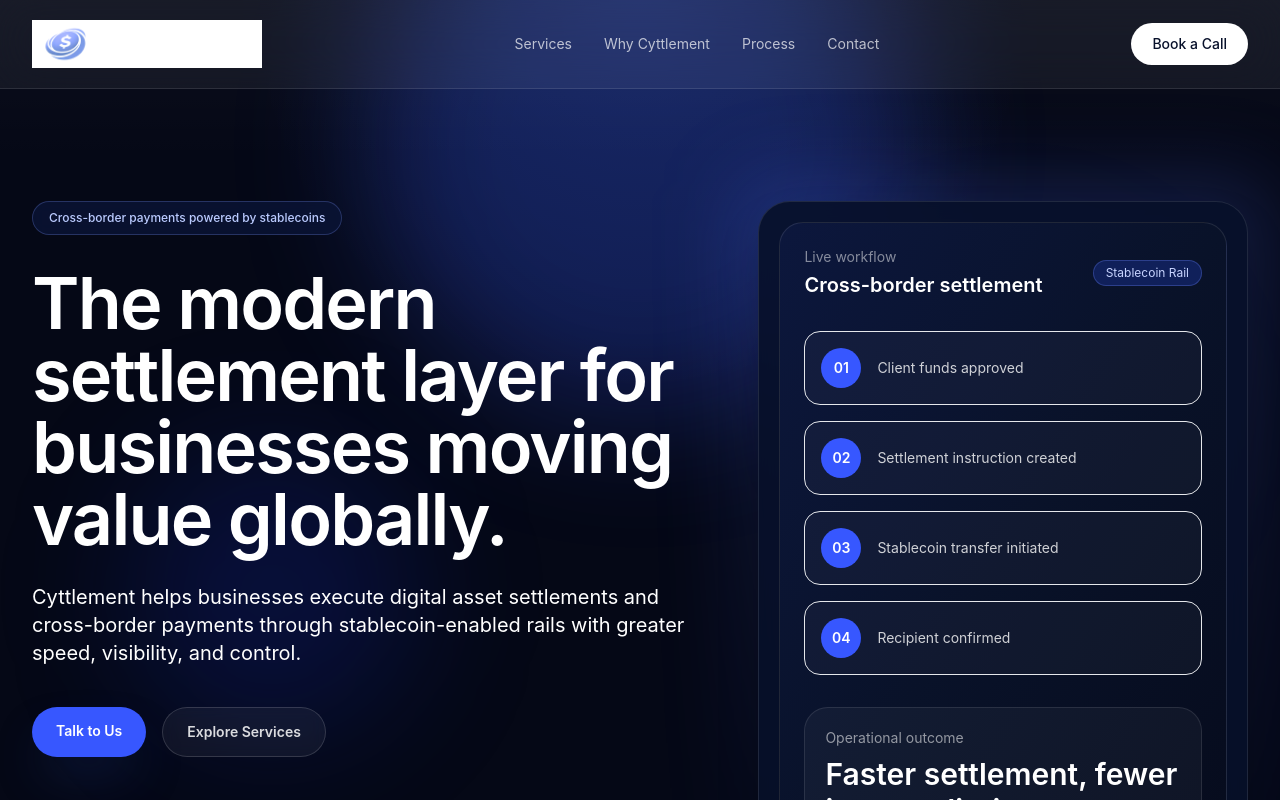
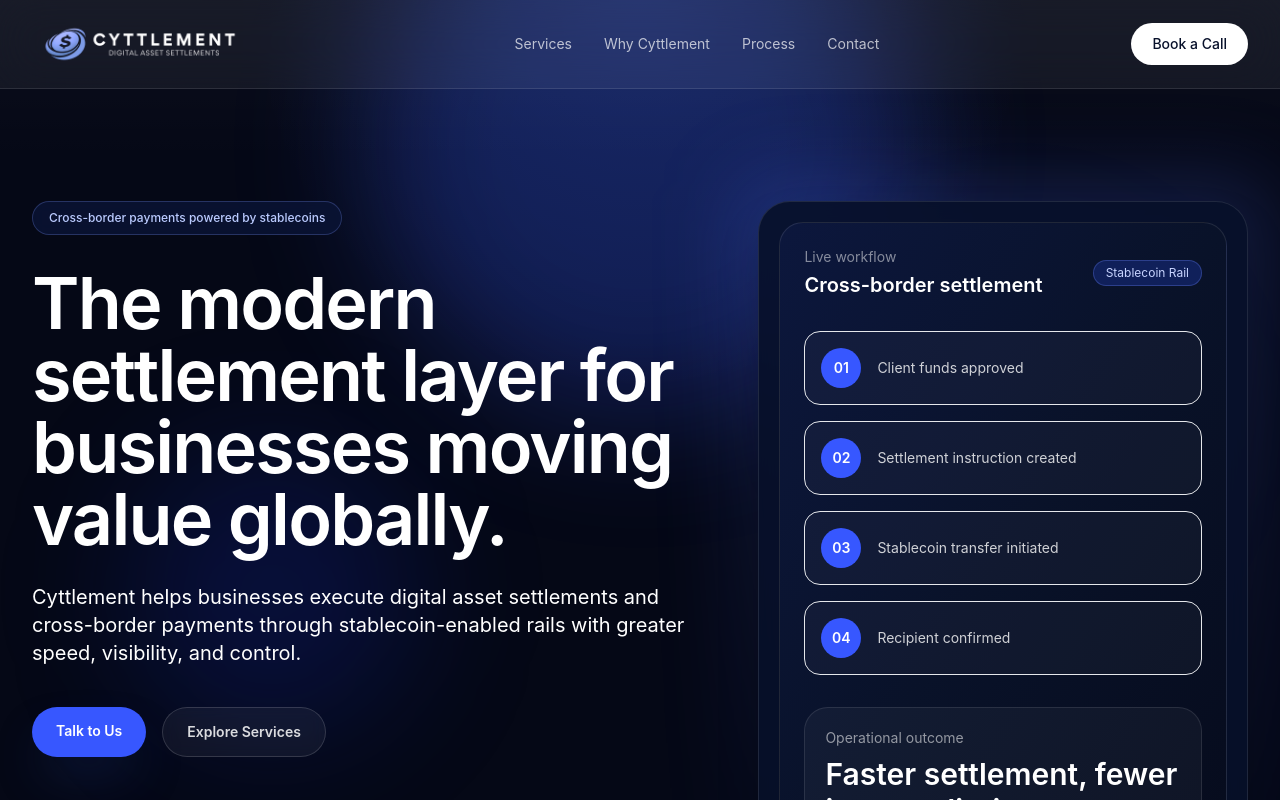
Before and after one commit to Tevaryan/cyttlement-site, a React (Vite) app in the folder cyttlement-site/: page / in a window 1280 px wide. Shown: the top 800 px of the page. Built offline with nearby package versions, Linux system fonts and the light colour scheme.

Commit message:
Update App.jsx
logo changes

```diff
--- a/cyttlement-site/src/App.jsx
+++ b/cyttlement-site/src/App.jsx
@@ -50,7 +50,7 @@
         <div className="mx-auto flex max-w-7xl items-center justify-between px-6 py-5 lg:px-8">
           <div className="flex items-center gap-4">
             <img
-              src="/Logo Dark Transparent.png"
+              src="/Copy of Your paragraph text (1).png"
               alt="Cyttlement logo"
               className="h-10 w-auto object-contain md:h-12"
             />
```
